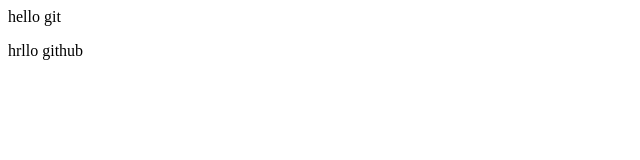
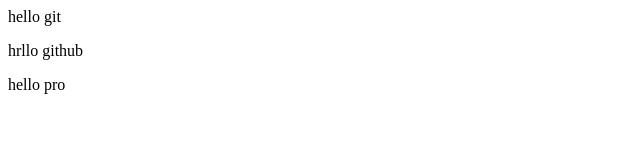
Before and after one commit to KoduriAravind/git-demo, a plain HTML site: page index.html in a window 1280 px wide. Shown: the full height of the page, 0-640 px from the left. Drawn offline with Linux system fonts and the light colour scheme.

Commit message:
add new paragraph

```diff
--- a/index.html
+++ b/index.html
@@ -1,2 +1,3 @@
 <p>hello git</p>
 <p>hrllo github</p>
+<p>hello pro<p>
```
